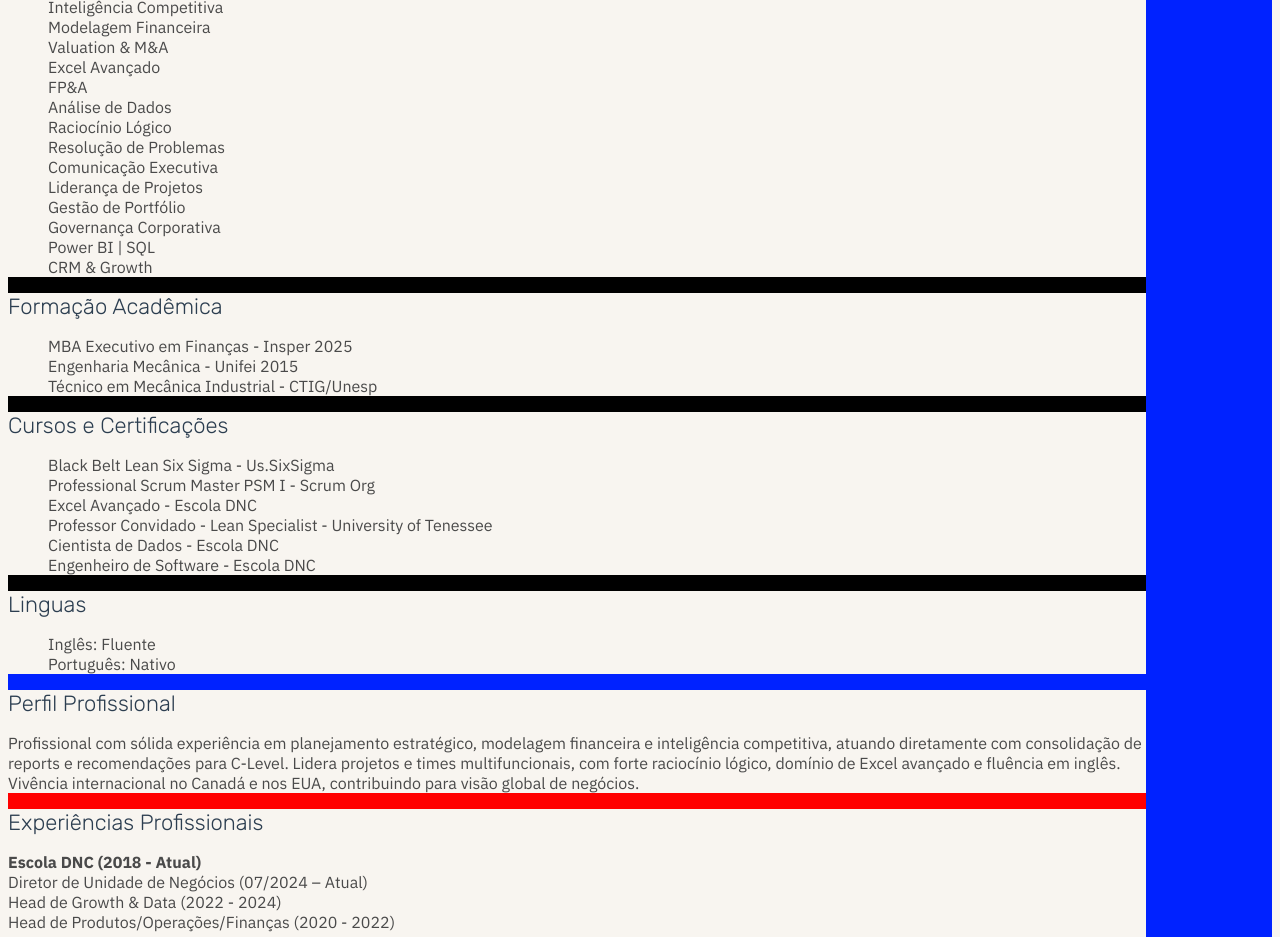
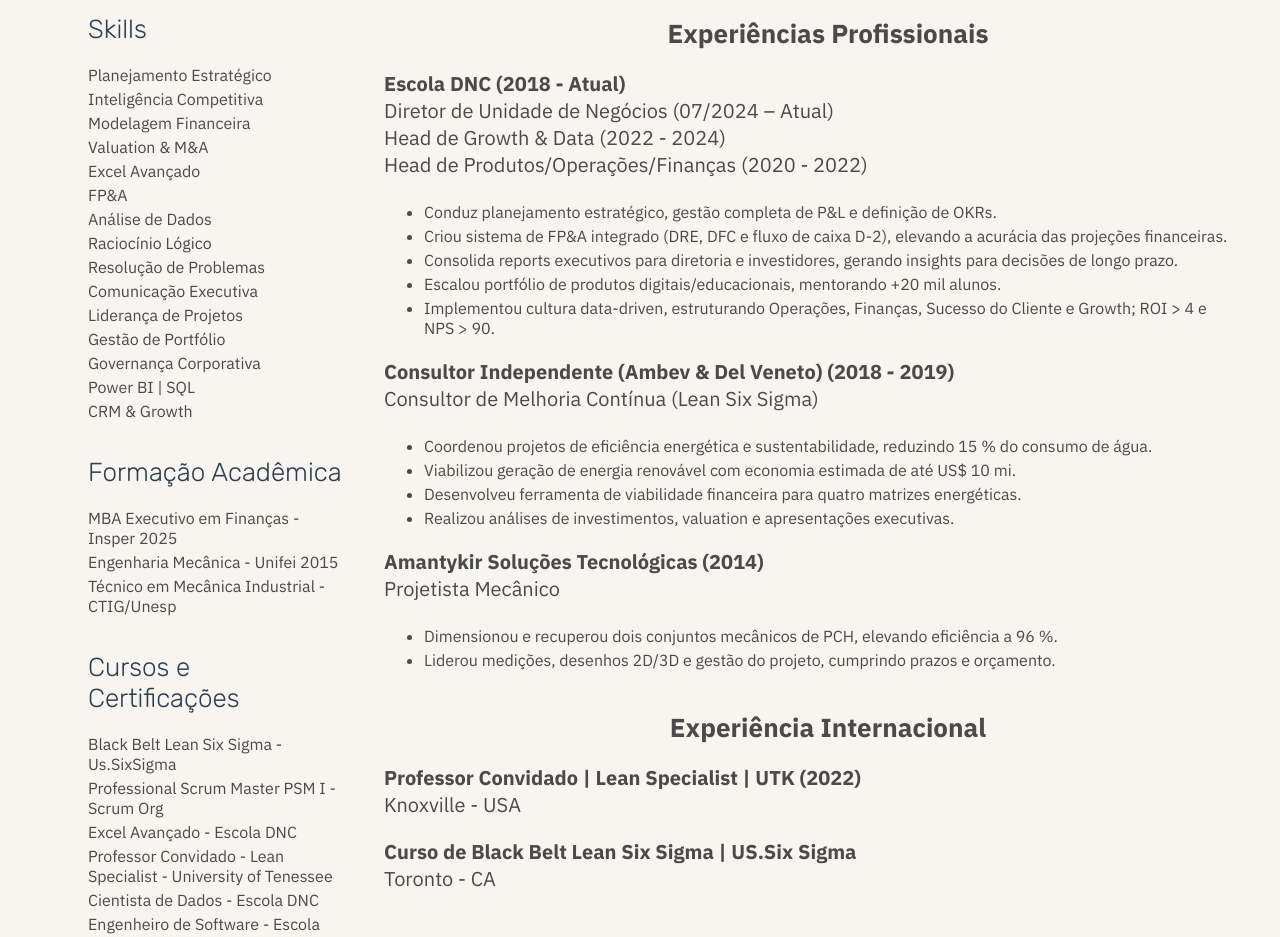
Before and after one commit to everton-menezes/meu-curriculo, a plain HTML site: page index.html in a window 1280 px wide. Shown: the part 413-1350 px from the top of the page. Drawn offline with Linux system fonts and the light colour scheme.

Commit message:
Finalizando projeto do currículo e subindo

```diff
--- a/estilo.css
+++ b/estilo.css
@@ -5,16 +5,16 @@
 }
 
 h1 {
-    font-size: 34px;
+    font-size: 38px;
     color: #2C3E50;
     font-family: "Rubik", sans-serif;
     font-optical-sizing: auto;
     font-weight: 700;
-    font-style: normal;
+    font-style: normal ;
 }
 
 h2 {
-    font-size: 28px;
+    font-size: 32px;
     color: #2C3E50;
     font-family: "Rubik", sans-serif;
     font-optical-sizing: auto;
@@ -23,7 +23,7 @@ h2 {
 }
 
 h3 {
-    font-size: 22px;
+    font-size: 26px;
     color: #2C3E50;
     font-family: "Rubik", sans-serif;
     font-optical-sizing: auto;
@@ -32,7 +32,7 @@ h3 {
 }
 
 p {
-    font-size: 16px;
+    font-size: 20px;
     color: #4A4A4A;
     font-family: "IBM Plex Sans", sans-serif;
     font-optical-sizing: auto;
@@ -61,24 +61,42 @@ p {
 }
 
 #container{
-    background-color: #0022ff;
-    width: 100%;
+    grid-template-columns: 25% auto;
+    display: grid;
+    grid-column-gap: 40px;
+    padding: 20px;
+    margin: 0px 20px 0px 20px;
 }
 
 #sidebar{
-    width: 90%;
-    background-color: black;
+    display: flex;
+    flex-direction: column;
+    row-gap: 20px;
 }
 
 #content{
-    width: 90%;
-    background-color: rgb(255, 0, 0);
+    display: flex;
+    flex-direction: column;
+    row-gap: 20px;
+}
+
+#content h3{
+    text-align: center;
 }
 
 .list{
     list-style-type: none;
 }
 
+li {
+    font-size: 16px;
+    padding-top: 4px;
+}
+
+.card h3 {
+    padding-left: 40px;
+}
+
 #contactList i {
     width: 30px;
     color: #4A4A4A;
--- a/index.html
+++ b/index.html
@@ -11,16 +11,16 @@
         <title>CV: Everton Menezes</title>
     </head>
     <body>
-        <div id="header">
+        <div id="header"> <!-- Header com Nome e Objetivo Profissional -->
             <div id="nameAndTitle">
-                <h1> Everton Menezes </h1>
+                <h1> <b>Everton Menezes</b> </h1>
                 <h3> Especialista em Planejamento Estratégico </h3>
             </div>
         </div>
-        <div id="container">
-            <div id="sidebar">
-                <div class="card">
-                   <h3> Skills </h3>
+        <div id="container">  <!-- Conteúdo Principal dividido em Sidebar e Content -->
+            <div id="sidebar">  <!-- Sidebar - lateral esquerda -->
+                <div class="card"> <!-- Card de Contato -->
+                   <h3> Contato </h3>
                    <ul class="list" id="contactList">
                         <li><i class="fa-solid fa-envelope"></i> menezes.egm@gmail.com </li>
                         <li><i class="fa-solid fa-phone"></i> +55 19 98930 4509 </li>
@@ -30,8 +30,8 @@
                         <li><i class="fa-brands fa-square-github"></i> <a href="https://github.com/everton-menezes"> /everton-menezes </a></li>
                     </ul>
                 </div>
-                <div class="card">
-                    <h3> Contato </h3>
+                <div class="card"> <!-- Card de Skills -->
+                    <h3> Skills </h3>
                     <ul class="list">
                         <li>Planejamento Estratégico </li>
                         <li>Inteligência Competitiva</li>
@@ -50,7 +50,7 @@
                         <li>CRM & Growth </li>
                     </ul>
                 </div>
-                <div class="card">
+                <div class="card"> <!-- Card de Formação Acadêmica -->
                     <h3> Formação Acadêmica </h3>
                     <ul class="list">
                         <li>MBA Executivo em Finanças - Insper 2025 </li>
@@ -58,7 +58,7 @@
                         <li>Técnico em Mecânica Industrial - CTIG/Unesp </li>
                     </ul>
                 </div>
-                <div class="card">
+                <div class="card"> <!-- Card de Cursos e Certificações -->
                     <h3> Cursos e Certificações </h3>
                     <ul class="list">
                         <li>Black Belt Lean Six Sigma - Us.SixSigma </li>
@@ -69,23 +69,23 @@
                         <li>Engenheiro de Software - Escola DNC</li>
                     </ul>
                 </div>
-                <div class="card">
-                    <h3> Linguas </h3>
+                <div class="card">  <!-- Card de Idiomas -->
+                    <h3> Idiomas </h3>
                     <ul class="list">
                         <li>Inglês: Fluente </li>
                         <li>Português: Nativo</li>
                     </ul>
                 </div>
             </div>
-            <div id="content">
-                <div class="card">
-                    <h3> Perfil Profissional </h3>
+            <div id="content">  <!-- Conteúdo principal - lateral direita -->
+                <div class="card"> <!-- Card Perfil Profissional -->
+                    <h3> <b>Perfil Profissional</b> </h3>
                     <p>
                         Profissional com sólida experiência em planejamento estratégico, modelagem financeira e inteligência competitiva, atuando diretamente com consolidação de reports e recomendações para C-Level. Lidera projetos e times multifuncionais, com forte raciocínio lógico, domínio de Excel avançado e fluência em inglês. Vivência internacional no Canadá e nos EUA, contribuindo para visão global de negócios.
                     </p>
                 </div>
-                <div class="card">
-                    <h3> Experiências Profissionais </h3>
+                <div class="card">  <!-- Card de Exp. Profissionais -->
+                    <h3> <b>Experiências Profissionais</b> </h3>
                     <p>
                         <b>Escola DNC (2018 - Atual)</b> <br>
                         Diretor de Unidade de Negócios (07/2024 – Atual) <br>
@@ -118,8 +118,8 @@
                         </ul>
                     </p>
                 </div>
-                <div class="card">
-                    <h3> Experiência Internacional </h3>
+                <div class="card">  <!-- Card de Exp. Internacional -->
+                    <h3> <b>Experiência Internacional</b> </h3>
                     <p>
                         <b>Professor Convidado | Lean Specialist | UTK (2022) </b> <br>
                         Knoxville - USA
@@ -129,8 +129,6 @@
                         Toronto - CA
                     </p>
                 </div>
-
-
             </div>
 
         </div>
```
